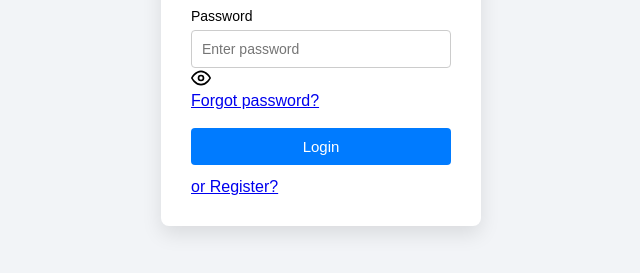
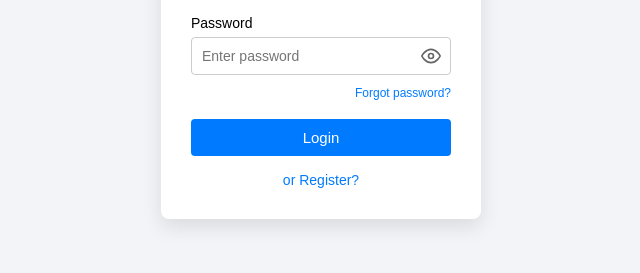
Before and after one commit to coflyd/LZJCO-SOEN341_Project_W26, a plain HTML site: page index.html in a window 1280 px wide. Shown: the part 371-644 px from the top of the page, without its empty margins (319-959 px from the left). Drawn offline with Linux system fonts and the light colour scheme.

Commit message:
style: Add CSS for password toggle icons

```diff
--- a/styles.css
+++ b/styles.css
@@ -75,20 +75,60 @@ input.error {
     border: 1px solid red;
 }
 
-.password-container {
-    position: relative; /* Needed for positioning the icon inside */
+/* Password toggle styling */
+.password-wrapper {
+    position: relative;
 }
 
-.password-container input {
-    padding-right: 30px; /* Make space for the icon */
+.password-wrapper input {
+    padding-right: 40px;
     width: 100%;
 }
 
-#togglePassword {
+.password-toggle {
     position: absolute;
-    right: 100px;
-    top: 60%;
+    right: 10px;
+    top: 50%;
     transform: translateY(-50%);
     cursor: pointer;
-    color: #ccc; /* Adjust color as needed */
+    user-select: none;
+    color: #666;
 }
+
+.password-toggle:hover {
+    color: #333;
+}
+
+.eye-icon {
+    display: block;
+}
+
+.forgot-password {
+    margin-top: 8px;
+    text-align: right;
+}
+
+.forgot-password a {
+    color: #007bff;
+    font-size: 12px;
+    text-decoration: none;
+}
+
+.forgot-password a:hover {
+    text-decoration: underline;
+}
+
+.alt-action {
+    margin-top: 15px;
+    text-align: center;
+}
+
+.alt-action a {
+    color: #007bff;
+    text-decoration: none;
+    font-size: 14px;
+}
+
+.alt-action a:hover {
+    text-decoration: underline;
+}
```
